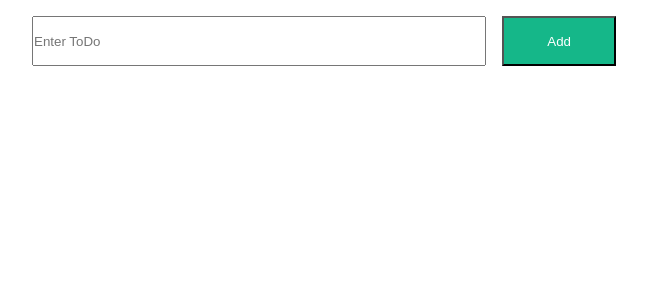
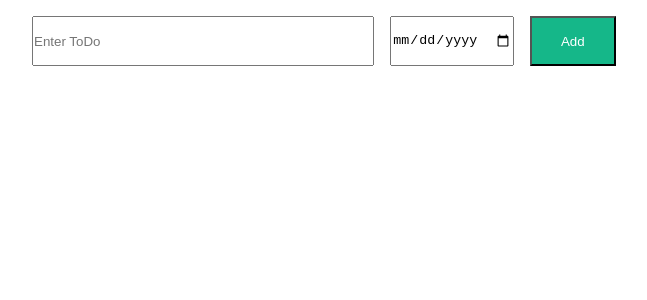
Before and after one commit to dev-bams/ToDo-app, a React (Vite) app: page / in a window 1280 px wide. Shown: the top 300 px of the page, without its empty margins (316-963 px from the left). Built offline with nearby package versions, Linux system fonts and the light colour scheme.

Commit message:
added date input

```diff
--- a/src/components/ToDo/ToDoForm.jsx
+++ b/src/components/ToDo/ToDoForm.jsx
@@ -30,6 +30,7 @@ function TodoForm({ addToDo }) {
           setToDo(e.target.value);
         }}
       />
+      <input type="date"/>
       <button className="todo__add-btn" type="submit">
         Add
       </button>
```
